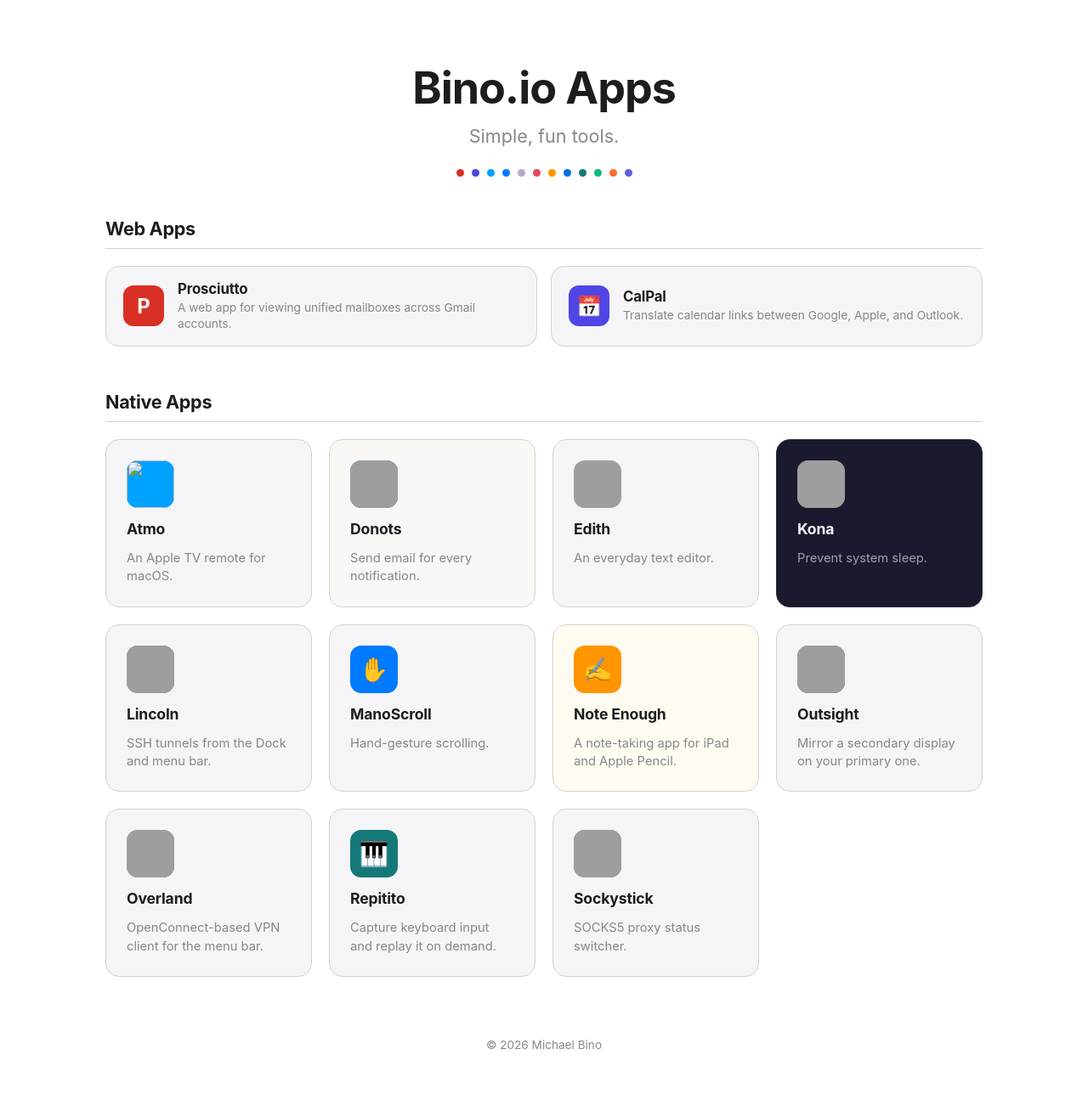
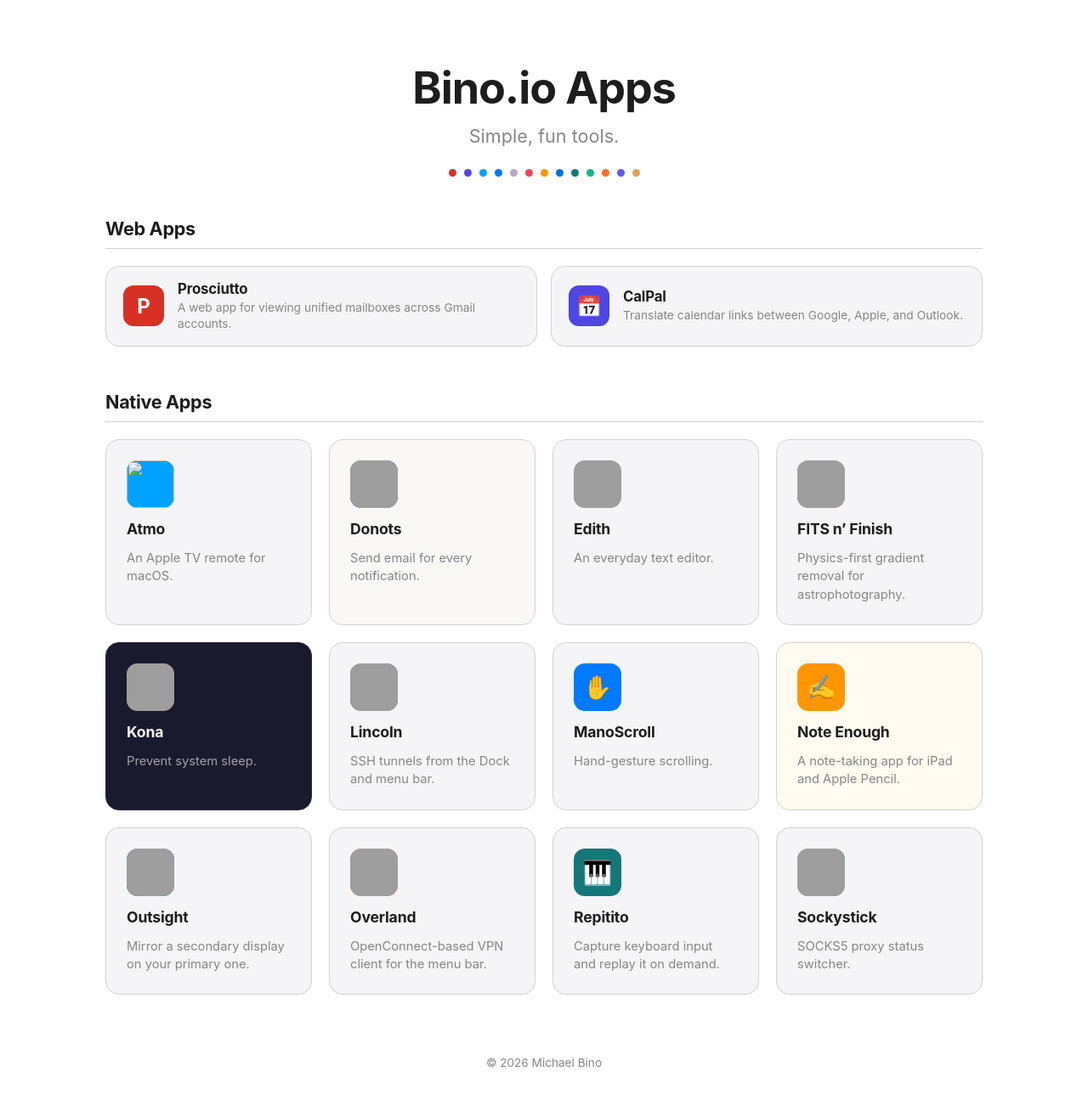
Before and after one commit to binoio/bino.io, a Jekyll site: the page built from index.html, in a window 1280 px wide. Shown: the whole page at 85% size. Built offline with Jekyll 4.4.1, drawn with Linux system fonts in a browser that asks for light colours; before the commit the page ends 1274 px from its top, so only the background shows below that; grey boxes are pictures that could not be loaded.

Commit message:
Add FITS n' Finish tile and family dot

```diff
--- a/index.html
+++ b/index.html
@@ -18,6 +18,7 @@ title: "Bino.io Apps"
     <span style="background:#10B981"></span>
     <span style="background:#FF6D2D"></span>
     <span style="background:#5E5CE6"></span>
+    <span style="background:#E0A458"></span>
   </div>
 </section>
 
@@ -65,6 +66,12 @@ title: "Bino.io Apps"
       <span class="mark"><img src="/edith/images/icon.svg" alt="" loading="lazy"></span>
       <h2>Edith</h2>
       <p>An everyday text editor.</p>
+    </a>
+
+    <a class="card fitsnfinish" href="/fitsnfinish/" style="--accent:#E0A458">
+      <span class="mark"><img src="/fitsnfinish/icon.png" alt="" loading="lazy"></span>
+      <h2>FITS n&rsquo; Finish</h2>
+      <p>Physics-first gradient removal for astrophotography.</p>
     </a>
 
     <a class="card kona" href="/kona/" style="--accent:#e94560">
```
